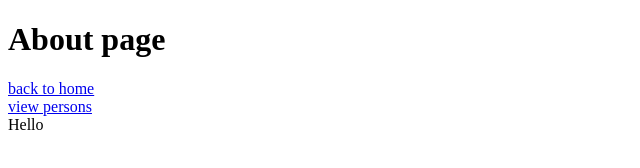
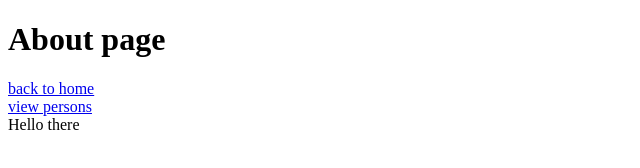
Before and after one commit to AnilSonix/GatsbyStrapiNetlifyDeploy, a Gatsby site: page /about in a window 1280 px wide. Shown: the full height of the page, 0-640 px from the left. Built offline with nearby package versions, Linux system fonts and the light colour scheme; Gatsby itself is replaced by a stand-in of ours.

Commit message:
Adding new text

```diff
--- a/src/pages/about.js
+++ b/src/pages/about.js
@@ -16,7 +16,7 @@ const AboutPage = () => {
       <Link to="/">back to home</Link>
       <br />
       <Link to="/persons">view persons</Link>
-      <Container>Hello</Container>
+      <Container>Hello there</Container>
     </div>
   )
 }
```
